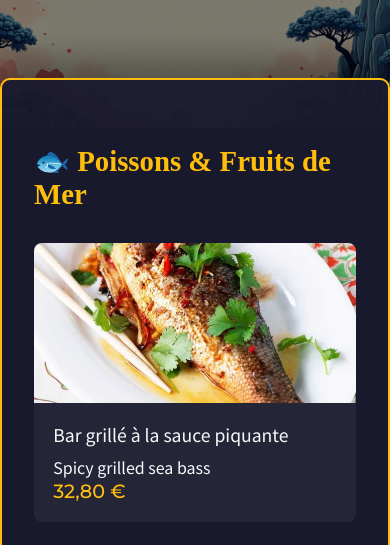
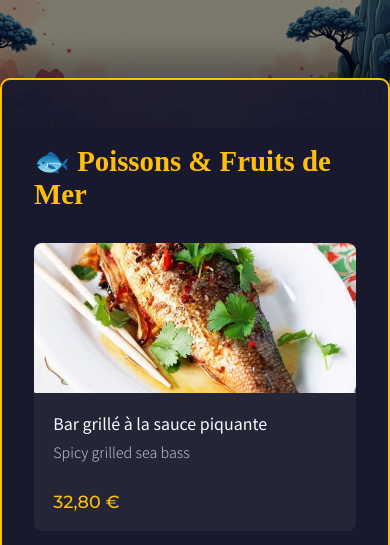
Before and after one commit to Boltchenet/MenuWokup, a plain HTML site: page individuels.html in a window 390 px wide. Shown: the part 270-815 px from the top of the page. Drawn offline with Linux system fonts and the light colour scheme.

Commit message:
Add files via upload

```diff
--- a/css/individuels.css
+++ b/css/individuels.css
@@ -2,6 +2,7 @@
     --red: #e63946;
     --gold: #ffbe0b;
     --blue: #3a86ff;
+    --purple: #8338ec;
     --dark: #1a1a2e;
     --light: #f8f9fa;
     --transition: all 0.3s ease;
@@ -81,7 +82,7 @@
     padding-top: 2rem;
 }
 
-/* Dishes Grid */
+/* Dishes Grid - Même style que menu midi */
 .dishes-grid {
     display: grid;
     grid-template-columns: repeat(auto-fill, minmax(280px, 1fr));
@@ -93,22 +94,29 @@
     border-radius: 8px;
     overflow: hidden;
     transition: var(--transition);
+    height: 100%; /* Ajout pour uniformiser la hauteur */
+    display: flex;
+    flex-direction: column;
 }
 
 .dish-card:hover {
     transform: translateY(-5px);
     box-shadow: 0 10px 20px rgba(0, 0, 0, 0.2);
+    background: rgba(255, 255, 255, 0.1);
 }
 
 .dish-image {
     width: 100%;
-    height: 200px;
+    height: 180px; /* Hauteur identique à midicss.css */
     object-fit: cover;
     display: block;
 }
 
 .dish-info {
     padding: 1.2rem;
+    flex-grow: 1;
+    display: flex;
+    flex-direction: column;
 }
 
 .dish-name {
@@ -116,7 +124,18 @@
     color: var(--light);
     margin-bottom: 0.5rem;
     font-family: 'Noto Sans JP', sans-serif;
-    font-weight: 400;
+    font-weight: 500; /* Plus gras pour mieux lire */
+    line-height: 1.4;
+}
+
+.dish-description {
+    font-size: 0.9rem;
+    color: rgba(255, 255, 255, 0.7);
+    margin-bottom: 0.8rem;
+    font-family: 'Noto Sans JP', sans-serif;
+    font-weight: 300;
+    line-height: 1.4;
+    flex-grow: 1;
 }
 
 .dish-price {
@@ -124,9 +143,10 @@
     font-family: 'Montserrat', sans-serif;
     font-weight: 500;
     font-size: 1.2rem;
+    margin-top: auto; /* Aligne le prix en bas */
 }
 
-/* Responsive Design */
+/* Responsive Design - Identique à midicss.css */
 @media (max-width: 768px) {
     .individuels-hero h1 {
         font-size: 3rem;
@@ -137,7 +157,7 @@
     }
 
     .dish-image {
-        height: 180px;
+        height: 160px;
     }
 
     .category-title {
@@ -152,6 +172,7 @@
 
     .dishes-grid {
         grid-template-columns: 1fr;
+        gap: 1rem;
     }
 
     .dish-card {
@@ -159,6 +180,14 @@
     }
 
     .dish-image {
-        height: 160px;
+        height: 150px;
+    }
+
+    .dish-name {
+        font-size: 1rem;
+    }
+
+    .dish-price {
+        font-size: 1.1rem;
     }
 }
```
